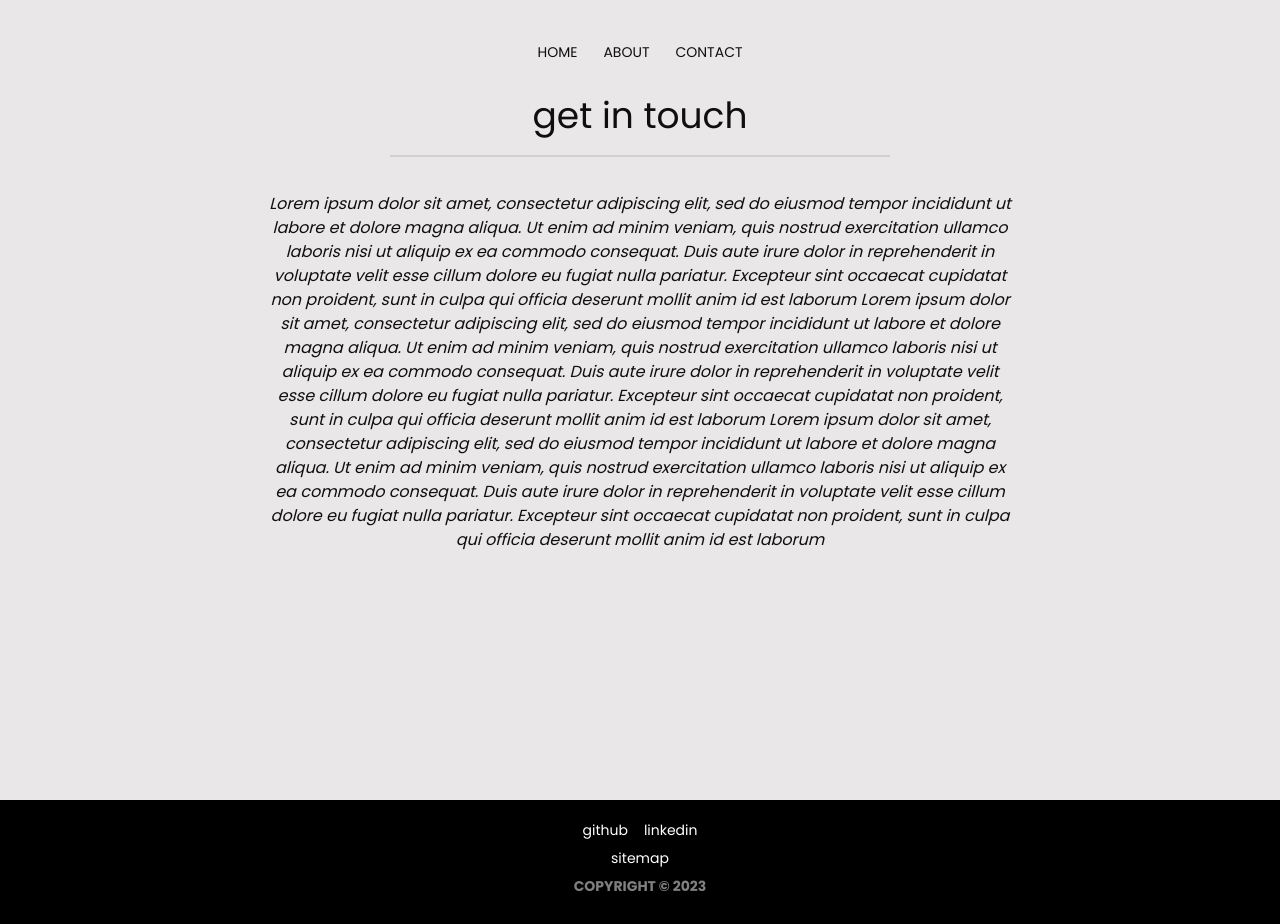
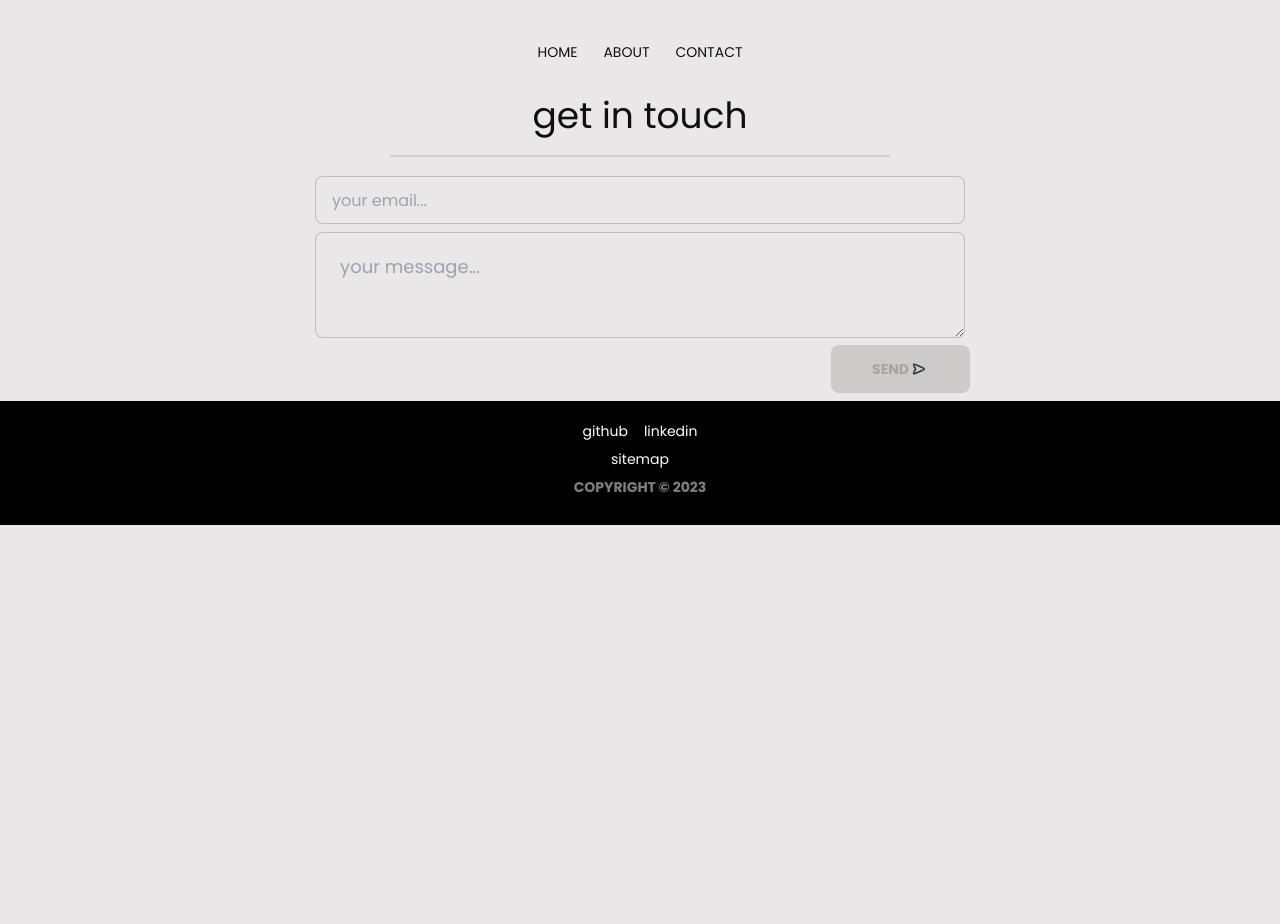
Before and after one commit to judegiordano/judegiordano.com, a Next.js app: page /contact in a window 1280 px wide. After the commit the page ends 800 px from the top, so only its background shows below. Built offline with nearby package versions, Linux system fonts and the light colour scheme.

Commit message:
Contact Form Styling

```diff
--- a/app/contact/page.tsx
+++ b/app/contact/page.tsx
@@ -2,6 +2,7 @@ import React from 'react'
 
 import { Divider } from '@ui/Divider'
 import { baseMetaData } from '@lib/config'
+import { SendSvg } from '@ui/svg/send'
 
 export const metadata = {
 	title: `${baseMetaData.title} | About`
@@ -9,16 +10,15 @@ export const metadata = {
 
 export default function Page() {
 	return (
-		<div className='px-5'>
-			<div className="max-w-[700px] m-auto">
-				<h1 className="text-4xl mobile:text-[25px]">get in touch</h1>
-			</div>
+		<div className="max-w-[700px] m-auto px-5 mb-2">
+			<h1 className="text-4xl mobile:text-[25px]">get in touch</h1>
 			<Divider />
-			<p className="max-w-[750px] m-auto pt-4 italic">
-				Lorem ipsum dolor sit amet, consectetur adipiscing elit, sed do eiusmod tempor incididunt ut labore et dolore magna aliqua. Ut enim ad minim veniam, quis nostrud exercitation ullamco laboris nisi ut aliquip ex ea commodo consequat. Duis aute irure dolor in reprehenderit in voluptate velit esse cillum dolore eu fugiat nulla pariatur. Excepteur sint occaecat cupidatat non proident, sunt in culpa qui officia deserunt mollit anim id est laborum
-				Lorem ipsum dolor sit amet, consectetur adipiscing elit, sed do eiusmod tempor incididunt ut labore et dolore magna aliqua. Ut enim ad minim veniam, quis nostrud exercitation ullamco laboris nisi ut aliquip ex ea commodo consequat. Duis aute irure dolor in reprehenderit in voluptate velit esse cillum dolore eu fugiat nulla pariatur. Excepteur sint occaecat cupidatat non proident, sunt in culpa qui officia deserunt mollit anim id est laborum
-				Lorem ipsum dolor sit amet, consectetur adipiscing elit, sed do eiusmod tempor incididunt ut labore et dolore magna aliqua. Ut enim ad minim veniam, quis nostrud exercitation ullamco laboris nisi ut aliquip ex ea commodo consequat. Duis aute irure dolor in reprehenderit in voluptate velit esse cillum dolore eu fugiat nulla pariatur. Excepteur sint occaecat cupidatat non proident, sunt in culpa qui officia deserunt mollit anim id est laborum
-			</p>
+			<input type="email" placeholder="your email..." className="w-full  max-w-[650px] mb-2 input input-bordered" />
+			<textarea maxLength={1_200} placeholder="your message..." className="w-full max-w-[650px] textarea textarea-bordered textarea-lg max-h-[700px]" />
+			<button className="float-right pl-10 pr-10 mb-2 btn btn-success" disabled>
+				Send
+				<SendSvg />
+			</button>
 		</div>
 	)
 }
--- a/app/layout.tsx
+++ b/app/layout.tsx
@@ -17,7 +17,7 @@ export default function Layout({ children }: { children: React.ReactNode }) {
 	return (
 		<html lang="en" data-theme="garden">
 			<body className={poppins.className}>
-				<div className='w-full h-screen'>
+				<div className='w-full'>
 					{/* @ts-expect-error Server Component */}
 					<NavBar />
 					<div className='text-center'>
--- /dev/null
+++ b/ui/svg/send.tsx
@@ -0,0 +1,17 @@
+import React from 'react'
+
+export function SendSvg({
+	width = 20,
+	height = 20
+}: {
+	width?: number,
+	height?: number
+}) {
+	return (
+		<>
+			<svg width={width} height={height} viewBox="0 0 24 24" fill="none" xmlns="http://www.w3.org/2000/svg">
+				<path d="M6.99811 10.2467L7.43298 11.0077C7.70983 11.4922 7.84825 11.7344 7.84825 12C7.84825 12.2656 7.70983 12.5078 7.43299 12.9923L7.43298 12.9923L6.99811 13.7533C5.75981 15.9203 5.14066 17.0039 5.62348 17.5412C6.1063 18.0785 7.24961 17.5783 9.53623 16.5779L15.8119 13.8323C17.6074 13.0468 18.5051 12.654 18.5051 12C18.5051 11.346 17.6074 10.9532 15.8119 10.1677L9.53624 7.4221C7.24962 6.42171 6.1063 5.92151 5.62348 6.45883C5.14066 6.99615 5.75981 8.07966 6.99811 10.2467Z" stroke="#33363F" strokeWidth="2" />
+			</svg>
+		</>
+	)
+}
```
